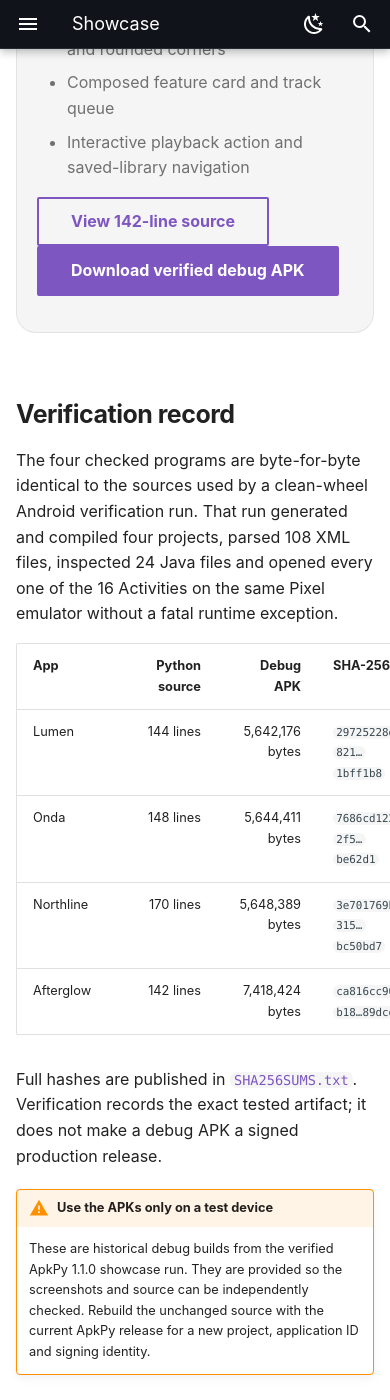
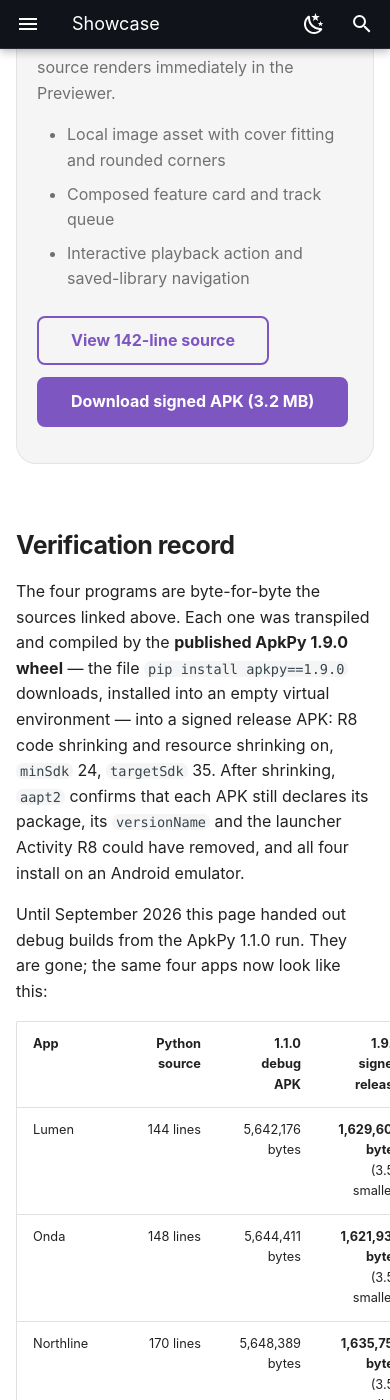
Before and after one commit to apkpy-project/repo-apkpy, an MkDocs documentation site: the page built from docs/showcase.md, in a window 390 px wide and 1400 px high, scrolled down 6143 px. Built offline with MkDocs 1.6.1 and Material for MkDocs 9.7.7, drawn with Linux system fonts in a browser that asks for light colours; some of the changed text lies outside the part shown.

Commit message:
Showcase: signed 1.9.0 release APKs instead of 1.1.0 debug builds
The only artifact a stranger could install from this site was a debug
build from July, 5.6 MB, eight versions behind. Rebuilt all four apps
from the unchanged sources with the published 1.9.0 wheel via
`apkpy release`: signed, R8 code and resource shrinking on, targetSdk
35, around 1.6 MB each.

The verification section now puts the debug and release numbers side by
side, says what was actually checked (aapt2 after shrinking, install on
an emulator) and what was not (a run on a phone).

Also fixes the download buttons in dark mode: they inherited
--md-primary-fg-color, which is near-black in the slate scheme, so the
outlined button was invisible and the filled one read as plain text.

Co-Authored-By: Claude Opus 5 <noreply@anthropic.com>

```diff
--- a/docs/showcase.md
+++ b/docs/showcase.md
@@ -2,9 +2,11 @@
 
 The showcase is a visual test of the library, not a set of static mockups. Each app below is an executable Python program that was opened in the Hot Previewer, tested through its primary action and navigation, and transpiled into native Android sources.
 
-Every case study now includes its complete application declaration and a
-checksum-verified debug APK. The links expose app code only — not the private
-source of the ApkPy compiler.
+Every case study includes its complete application declaration and a
+**signed release APK built by the published ApkPy 1.9.0** — R8 shrinking on,
+`targetSdk` 35, around 1.6 MB. Install one, then read the source that produced
+it. The links expose app code only — not the private source of the ApkPy
+compiler.
 
 ## Lumen — personal finance
 
@@ -19,7 +21,7 @@ source of the ApkPy compiler.
       <li>Responsive action row and financial summary card</li>
       <li>Interactive rich list and bottom navigation</li>
     </ul>
-    <p class="showcase-actions"><a class="md-button" href="https://github.com/apkpy-project/repo-apkpy/blob/main/examples/showcase/lumen_finance.py">View 144-line source</a> <a class="md-button md-button--primary" href="../downloads/showcase/Lumen-debug.apk">Download verified debug APK</a></p>
+    <p class="showcase-actions"><a class="md-button" href="https://github.com/apkpy-project/repo-apkpy/blob/main/examples/showcase/lumen_finance.py">View 144-line source</a> <a class="md-button md-button--primary" href="../downloads/showcase/Lumen-1.9.0.apk">Download signed APK (1.6 MB)</a></p>
   </div>
 </div>
 
@@ -36,7 +38,7 @@ source of the ApkPy compiler.
       <li>Flexible metric cards and compact schedule composition</li>
       <li>Button feedback and state-preserving tab navigation</li>
     </ul>
-    <p class="showcase-actions"><a class="md-button" href="https://github.com/apkpy-project/repo-apkpy/blob/main/examples/showcase/onda_wellness.py">View 148-line source</a> <a class="md-button md-button--primary" href="../downloads/showcase/Onda-debug.apk">Download verified debug APK</a></p>
+    <p class="showcase-actions"><a class="md-button" href="https://github.com/apkpy-project/repo-apkpy/blob/main/examples/showcase/onda_wellness.py">View 148-line source</a> <a class="md-button md-button--primary" href="../downloads/showcase/Onda-1.9.0.apk">Download signed APK (1.6 MB)</a></p>
   </div>
 </div>
 
@@ -53,7 +55,7 @@ source of the ApkPy compiler.
       <li>Nested horizontal composition for flight information</li>
       <li>Action feedback and itinerary hierarchy</li>
     </ul>
-    <p class="showcase-actions"><a class="md-button" href="https://github.com/apkpy-project/repo-apkpy/blob/main/examples/showcase/northline_travel.py">View 170-line source</a> <a class="md-button md-button--primary" href="../downloads/showcase/Northline-debug.apk">Download verified debug APK</a></p>
+    <p class="showcase-actions"><a class="md-button" href="https://github.com/apkpy-project/repo-apkpy/blob/main/examples/showcase/northline_travel.py">View 170-line source</a> <a class="md-button md-button--primary" href="../downloads/showcase/Northline-1.9.0.apk">Download signed APK (1.6 MB)</a></p>
   </div>
 </div>
 
@@ -70,34 +72,59 @@ source of the ApkPy compiler.
       <li>Composed feature card and track queue</li>
       <li>Interactive playback action and saved-library navigation</li>
     </ul>
-    <p class="showcase-actions"><a class="md-button" href="https://github.com/apkpy-project/repo-apkpy/blob/main/examples/showcase/afterglow_music.py">View 142-line source</a> <a class="md-button md-button--primary" href="../downloads/showcase/Afterglow-debug.apk">Download verified debug APK</a></p>
+    <p class="showcase-actions"><a class="md-button" href="https://github.com/apkpy-project/repo-apkpy/blob/main/examples/showcase/afterglow_music.py">View 142-line source</a> <a class="md-button md-button--primary" href="../downloads/showcase/Afterglow-1.9.0.apk">Download signed APK (3.2 MB)</a></p>
   </div>
 </div>
 
 ## Verification record
 
-The four checked programs are byte-for-byte identical to the sources used by a
-clean-wheel Android verification run. That run generated and compiled four
-projects, parsed 108 XML files, inspected 24 Java files and opened every one of
-the 16 Activities on the same Pixel emulator without a fatal runtime exception.
+The four programs are byte-for-byte the sources linked above. Each one was
+transpiled and compiled by the **published ApkPy 1.9.0 wheel** — the file
+`pip install apkpy==1.9.0` downloads, installed into an empty virtual
+environment — into a signed release APK: R8 code shrinking and resource
+shrinking on, `minSdk` 24, `targetSdk` 35. After shrinking, `aapt2` confirms
+that each APK still declares its package, its `versionName` and the launcher
+Activity R8 could have removed, and all four install on an Android emulator.
 
-| App | Python source | Debug APK | SHA-256 |
-| --- | ---: | ---: | --- |
-| Lumen | 144 lines | 5,642,176 bytes | `29725228d821…1bff1b8` |
-| Onda | 148 lines | 5,644,411 bytes | `7686cd1222f5…be62d1` |
-| Northline | 170 lines | 5,648,389 bytes | `3e701769b315…bc50bd7` |
-| Afterglow | 142 lines | 7,418,424 bytes | `ca816cc90b18…89dce` |
+Until September 2026 this page handed out debug builds from the ApkPy 1.1.0
+run. They are gone; the same four apps now look like this:
 
-Full hashes are published in
-[`SHA256SUMS.txt`](downloads/showcase/SHA256SUMS.txt). Verification records the
-exact tested artifact; it does not make a debug APK a signed production release.
+| App | Python source | 1.1.0 debug APK | 1.9.0 signed release |
+| --- | ---: | ---: | ---: |
+| Lumen | 144 lines | 5,642,176 bytes | **1,629,609 bytes** (3.5x smaller) |
+| Onda | 148 lines | 5,644,411 bytes | **1,621,930 bytes** (3.5x smaller) |
+| Northline | 170 lines | 5,648,389 bytes | **1,635,757 bytes** (3.5x smaller) |
+| Afterglow | 142 lines | 7,418,424 bytes | **3,309,750 bytes** (2.2x smaller) |
 
-!!! warning "Use the APKs only on a test device"
+Afterglow is the odd one because it packages 1,777,049 bytes of PNG artwork —
+more than half of its APK. Take the picture out and it is the same size as the
+other three.
 
-    These are historical debug builds from the verified ApkPy 1.1.0 showcase
-    run. They are provided so the screenshots and source can be independently
-    checked. Rebuild the unchanged source with the current ApkPy release for a
-    new project, application ID and signing identity.
+The difference is not a different compiler. It is a release build instead of a
+debug one: R8 removes the code the app never calls, unused resources go, and
+the debug APK's debugging support is not there. Names are kept readable
+(`-dontobfuscate`) so a crash report still means something.
+
+| App | SHA-256 |
+| --- | --- |
+| Lumen | `FCD8ED4CC416BDC9F1D330450B57C2217AE53B537EA5797E8E1F0A248FFBDBC1` |
+| Onda | `8F598DA9F51816F2E09A559174AE2A2A93B826596738A844F6D0FC8FD1B78464` |
+| Northline | `67EBE846A497AFFA02AE2E9DCDB70A6591D1CB4FD83D2D223B6AA160A303860D` |
+| Afterglow | `C599AC20D163E6935D337A6F9D8065C3434F4D9948162B363E36B9A2E305F582` |
+
+They are also in
+[`SHA256SUMS.txt`](downloads/showcase/SHA256SUMS.txt).
+
+!!! warning "Signed for this page, not for a store"
+
+    The key was generated for these four demos. Android installs them without
+    an "unsigned" warning, but they are not Play Store releases and they are
+    not updates of the old debug builds — different application id, different
+    key, so if you still have a July one installed both can sit side by side.
+
+    What these four builds did **not** get: a run on a phone. `aapt2` shows the
+    APK is complete and Android installs it; neither proves the screens behave.
+    The source is above — build it and see.
 
 ## Rebuild one app
 
@@ -106,7 +133,8 @@ exact tested artifact; it does not make a debug APK a signed production release.
 3. Add any image asset referenced at the top of that source.
 4. Run `python writehere.py` for the Previewer.
 5. Run `apkpy build` and inspect the generated Java/XML.
-6. Run `apkpy run` or compile the project in Android Studio.
+6. Run `apkpy run` for a debug APK, `apkpy release` for a signed one, or
+   compile the project in Android Studio.
 
 The sources are kept under
 [`examples/showcase/`](https://github.com/apkpy-project/repo-apkpy/tree/main/examples/showcase)
--- a/docs/stylesheets/extra.css
+++ b/docs/stylesheets/extra.css
@@ -282,6 +282,32 @@
 .app-shot--detail {
   max-width: 18rem;
   margin-inline: auto;
+}
+
+/* The download buttons inherit --md-primary-fg-color, which is near-black in
+   the dark scheme: the outlined one vanished and the filled one read as plain
+   bold text on the panel. */
+.showcase-actions {
+  display: flex;
+  flex-wrap: wrap;
+  gap: 0.6rem;
+  margin-top: 1.2rem;
+}
+
+.md-typeset .showcase-actions .md-button {
+  margin: 0;
+  border-radius: 0.4rem;
+}
+
+[data-md-color-scheme="slate"] .md-typeset .showcase-actions .md-button {
+  border-color: rgba(255, 255, 255, 0.32);
+  color: #fff;
+}
+
+[data-md-color-scheme="slate"] .md-typeset .showcase-actions .md-button--primary {
+  background-color: var(--apkpy-violet);
+  border-color: var(--apkpy-violet);
+  color: #fff;
 }
 
 .md-typeset .grid.cards > ul > li {
```
Also changed, not shown: docs/downloads/showcase/SHA256SUMS.txt (+4 -4 lines), 8 other files.
